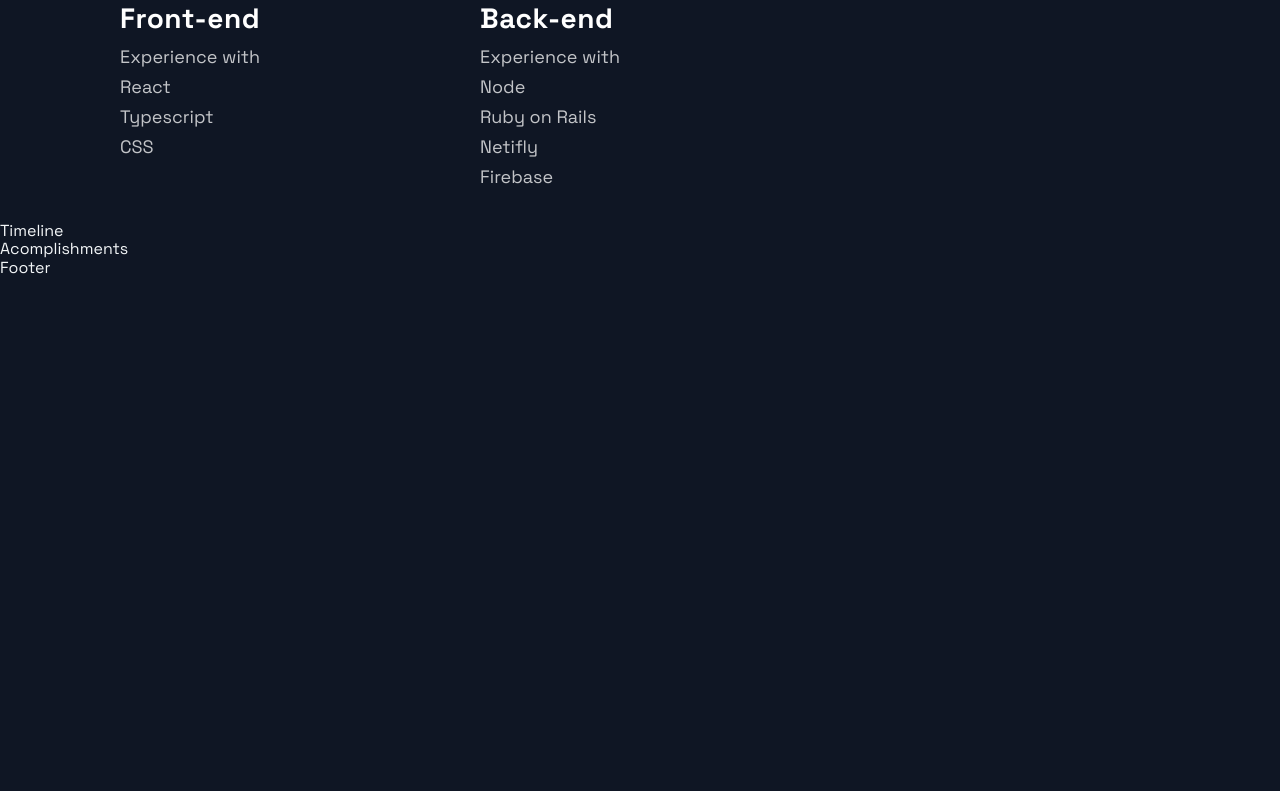
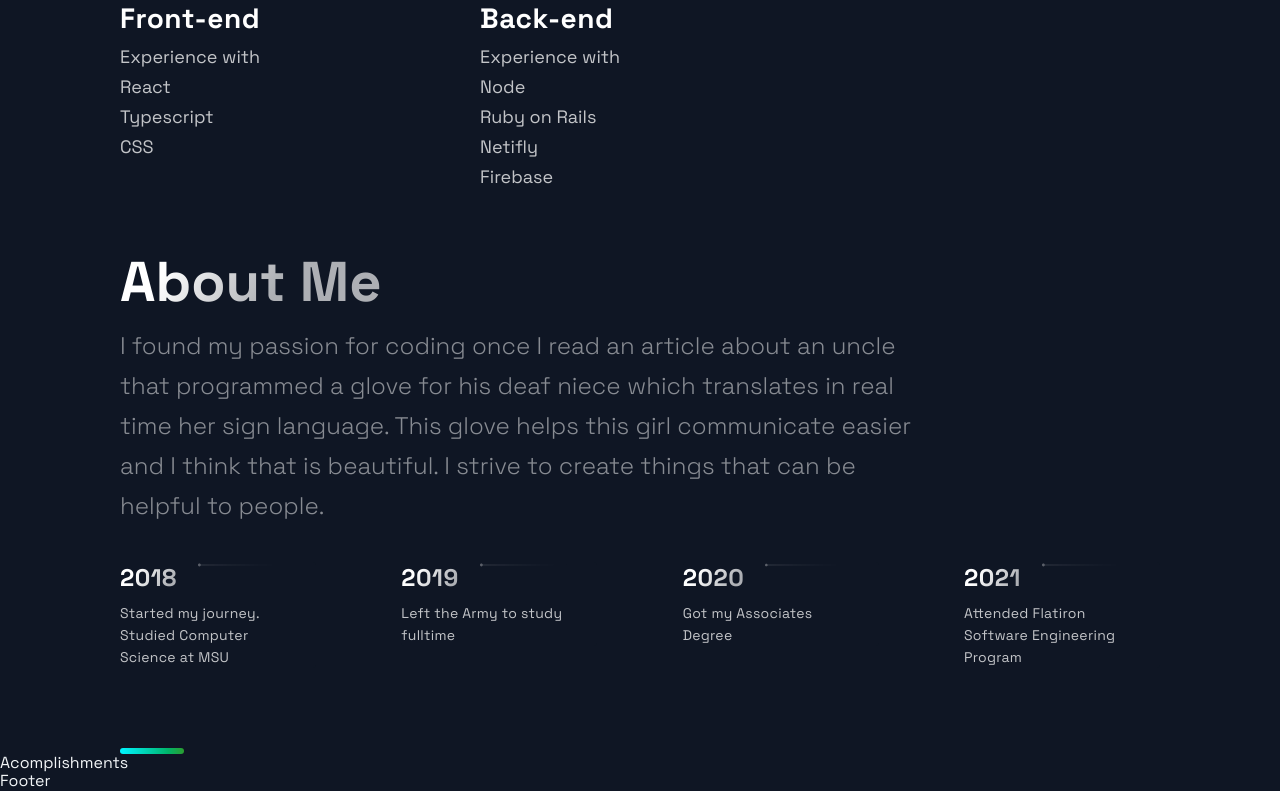
Before and after one commit to Vent2/portfolio_2, a Next.js app: page / in a window 1280 px wide. Shown: the part 2495-3286 px from the top of the page. Before the commit the page ends 2773 px from the top, so only its background shows below. Built offline with nearby package versions, Linux system fonts and the light colour scheme.

Commit message:
Timeline

```diff
--- a/src/components/TimeLine/TimeLine.js
+++ b/src/components/TimeLine/TimeLine.js
@@ -7,45 +7,113 @@
 const TOTAL_CAROUSEL_COUNT = TimeLineData.length;
 
 const Timeline = () => {
-  // const [activeItem, setActiveItem] = useState(0);
-  // const carouselRef = useRef();
+  const [activeItem, setActiveItem] = useState(0);
+  const carouselRef = useRef();
 
-  // const scroll = (node, left) => {
-  //   return node.scrollTo({ left, behavior: 'smooth' });
-  // }
+  const scroll = (node, left) => {
+    return node.scrollTo({ left, behavior: 'smooth' });
+  }
 
-  // const handleClick = (e, i) => {
-  //   e.preventDefault();
+  const handleClick = (e, i) => {
+    e.preventDefault();
 
-  //   if (carouselRef.current) {
-  //     const scrollLeft = Math.floor(carouselRef.current.scrollWidth * 0.7 * (i / TimeLineData.length));
+    if (carouselRef.current) {
+      const scrollLeft = Math.floor(carouselRef.current.scrollWidth * 0.7 * (i / TimeLineData.length));
 
-  //     scroll(carouselRef.current, scrollLeft);
-  //   }
-  // }
+      scroll(carouselRef.current, scrollLeft);
+    }
+  }
 
-  // const handleScroll = () => {
-  //   if (carouselRef.current) {
-  //     const index = Math.round((carouselRef.current.scrollLeft / (carouselRef.current.scrollWidth * 0.7)) * TimeLineData.length);
+  const handleScroll = () => {
+    if (carouselRef.current) {
+      const index = Math.round((carouselRef.current.scrollLeft / (carouselRef.current.scrollWidth * 0.7)) * TimeLineData.length);
 
-  //     setActiveItem(index);
-  //   }
-  // }
+      setActiveItem(index);
+    }
+  }
 
   // // snap back to beginning of scroll when window is resized
   // // avoids a bug where content is covered up if coming from smaller screen
-  // useEffect(() => {
-  //   const handleResize = () => {
-  //     scroll(carouselRef.current, 0);
-  //   }
+  useEffect(() => {
+    const handleResize = () => {
+      scroll(carouselRef.current, 0);
+    }
 
-  //   window.addEventListener('resize', handleResize);
-  // }, []);
+    window.addEventListener('resize', handleResize);
+  }, []);
 
   return (
-    <div>
-      Timeline
-    </div>
+    <Section id="about">
+      <SectionTitle>About Me</SectionTitle>
+      <SectionText>
+      I found my passion for coding once I read an article about an uncle that programmed a glove for his deaf niece which translates in real time her sign language. This glove helps this girl communicate easier and I think that is beautiful. I strive to create things that can be helpful to people.
+      </SectionText>
+      <CarouselContainer ref={carouselRef} onScroll={handleScroll}>
+        <>
+          {TimeLineData.map((item, index) => (
+            <CarouselMobileScrollNode key={index} final={index == TOTAL_CAROUSEL_COUNT - 1}>
+              <CarouselItem
+                index={index}
+                id={`carousel__item-${index}`}
+                active={activeItem}
+                onClick={(e) => handleClick(e, index)}
+              >
+                <CarouselItemTitle>
+                  {item.year}
+                  <CarouselItemImg
+                    width="208"
+                    height="6"
+                    viewBox="0 0 208 6"
+                    fill="none"
+                    xmlns="http://www.w3.org/2000/svg">
+                    <path
+                      fill-rule="evenodd"
+                      clip-rule="evenodd"
+                      d="M2.5 5.5C3.88071 5.5 5 4.38071 5 3V3.5L208 3.50002V2.50002L5 2.5V3C5 1.61929 3.88071 0.5 2.5 0.5C1.11929 0.5 0 1.61929 0 3C0 4.38071 1.11929 5.5 2.5 5.5Z"
+                      fill="url(#paint0_linear)"
+                      fill-opacity="0.33"
+                    />
+                    <defs>
+                      <linearGradient
+                        id="paint0_linear"
+                        x1="-4.30412e-10"
+                        y1="0.5"
+                        x2="208"
+                        y2="0.500295"
+                        gradientUnits="userSpaceOnUse">
+                        <stop stop-color="white" />
+                        <stop
+                          offset="0.79478"
+                          stop-color="white"
+                          stop-opacity="0"
+                        />
+                      </linearGradient>
+                    </defs>
+                  </CarouselItemImg>
+                </CarouselItemTitle>
+                <CarouselItemText>
+                  {item.text}
+                </CarouselItemText>
+              </CarouselItem>
+            </CarouselMobileScrollNode>
+          ))}
+        </>
+      </CarouselContainer>
+      <CarouselButtons>
+        {TimeLineData.map((item, index) => (
+          <CarouselButton
+            key={index}
+            index={index}
+            active={activeItem}
+            onClick={(e) => handleClick(e, index)}
+            type="button"
+          >
+            <CarouselButtonDot active={activeItem}/>
+          </CarouselButton>
+        ))}
+      </CarouselButtons>
+      <SectionDivider/>
+    </Section>
   );
 };
 
--- a/src/constants/constants.js
+++ b/src/constants/constants.js
@@ -1,5 +1,4 @@
-export const projects = [
-  {
+export const projects = [{
         title: 'MERN Memories',
         description: "Using React, Node.js, Express & MongoDB you'll learn how to build a Full Stack MERN Application - from start to finish. The App is called Memories and it is a simple social media app that allows users to post interesting events that happened in their lives.",
         image: '/images/1.png',
@@ -10,7 +9,7 @@
     },
     {
         title: 'E-Commerce',
-    description:"While building it you're going to learn many advanced React & JavaScript topics, as well as how to use Stripe for card transactions. On top of that, at the end of the video, you will have this unique and complex webshop app that you will be able to add to your portfolio. And trust me, e-commerce applications are impressive.",
+        description: "While building it you're going to learn many advanced React & JavaScript topics, as well as how to use Stripe for card transactions. On top of that, at the end of the video, you will have this unique and complex webshop app that you will be able to add to your portfolio. And trust me, e-commerce applications are impressive.",
         image: '/images/2.png',
         tags: ['React', 'JavaScript'],
         source: 'https://google.com',
@@ -38,9 +37,8 @@
 ];
 
 export const TimeLineData = [
-  { year: 2017, text: 'Started my journey', },
-  { year: 2018, text: 'Worked as a freelance developer', },
-  { year: 2019, text: 'Founded JavaScript Mastery', },
-  { year: 2020, text: 'Shared my projects with the world', },
-  { year: 2021, text: 'Started my own platform', },
+    { year: 2018, text: 'Started my journey. Studied Computer Science at MSU', },
+    { year: 2019, text: 'Left the Army to study fulltime', },
+    { year: 2020, text: 'Got my Associates Degree', },
+    { year: 2021, text: 'Attended Flatiron Software Engineering Program', },
 ];
```
Lines whose indentation alone changed are shown as unchanged.
